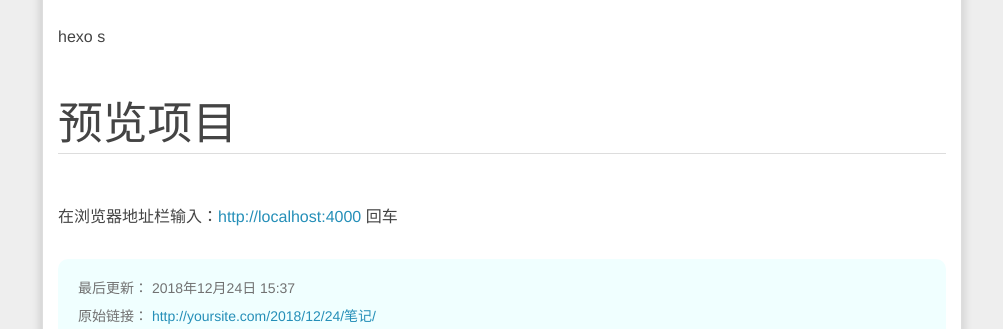
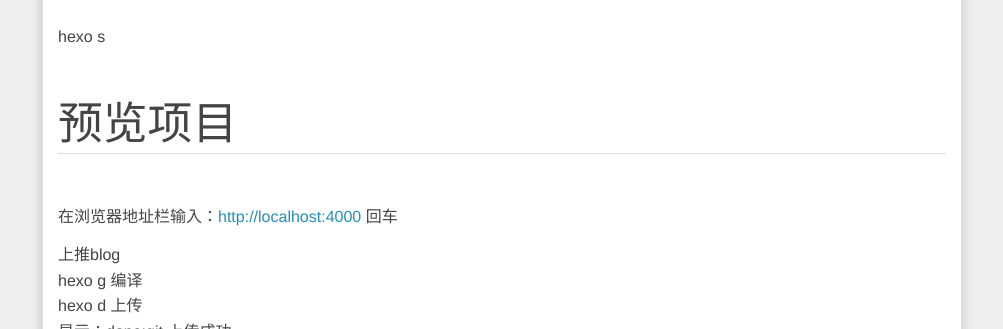
Before and after one commit to zjh254778764/zjh254778764.github.io, a plain HTML site: page 2018/12/24/笔记/index.html in a window 1280 px wide. Shown: the part 2533-2862 px from the top of the page, without its empty margins (138-1141 px from the left). Drawn offline with nearby package versions, Linux system fonts and the light colour scheme; some packages are replaced by stand-ins of ours; animation ran at ten frames a second; a script that the page names is missing.

Commit message:
Site updated: 2018-12-25 15:55:14

```diff
--- a/2018/12/24/笔记/index.html
+++ b/2018/12/24/笔记/index.html
@@ -15,7 +15,7 @@
 <meta property="og:site_name" content="带发修行">
 <meta property="og:description" content="hexo + github 搭建个人博客 node环境配置linux1 浏览器打开https://nodejs.org 下载10.14.2版本安装包2 默认下载到 /root/下载/ 路径下面 解压：1tar -xf node-v10.14.2-linux-x64.tar 3 创建node和npm的软链接1ln -s /root/下载/node-v0.14.2-linux-x64/bin/node">
 <meta property="og:locale" content="zh-CN">
-<meta property="og:updated_time" content="2018-12-24T07:37:11.539Z">
+<meta property="og:updated_time" content="2018-12-25T07:54:59.173Z">
 <meta name="twitter:card" content="summary">
 <meta name="twitter:title" content="笔记">
 <meta name="twitter:description" content="hexo + github 搭建个人博客 node环境配置linux1 浏览器打开https://nodejs.org 下载10.14.2版本安装包2 默认下载到 /root/下载/ 路径下面 解压：1tar -xf node-v10.14.2-linux-x64.tar 3 创建node和npm的软链接1ln -s /root/下载/node-v0.14.2-linux-x64/bin/node">
@@ -148,10 +148,11 @@
 <h2 id="安装项目依赖包"><a href="#安装项目依赖包" class="headerlink" title="安装项目依赖包"></a>安装项目依赖包</h2><p>npm install</p>
 <h2 id="启动项目服务"><a href="#启动项目服务" class="headerlink" title="启动项目服务"></a>启动项目服务</h2><p>hexo s</p>
 <h2 id="预览项目"><a href="#预览项目" class="headerlink" title="预览项目"></a>预览项目</h2><p>在浏览器地址栏输入：<a href="http://localhost:4000" target="_blank" rel="noopener">http://localhost:4000</a> 回车</p>
+<p>上推blog<br>hexo g 编译<br>hexo d 上传<br>显示：done:git 上传成功<br>手机地址栏访问：用户名.github.io</p>
 
             <div class="post-copyright">
     <div class="content">
-        <p>最后更新： 2018年12月24日 15:37</p>
+        <p>最后更新： 2018年12月25日 15:54</p>
         <p>原始链接： <a class="post-url" href="/2018/12/24/笔记/" title="笔记">http://yoursite.com/2018/12/24/笔记/</a></p>
         <footer>
             <a href="http://yoursite.com">
```
